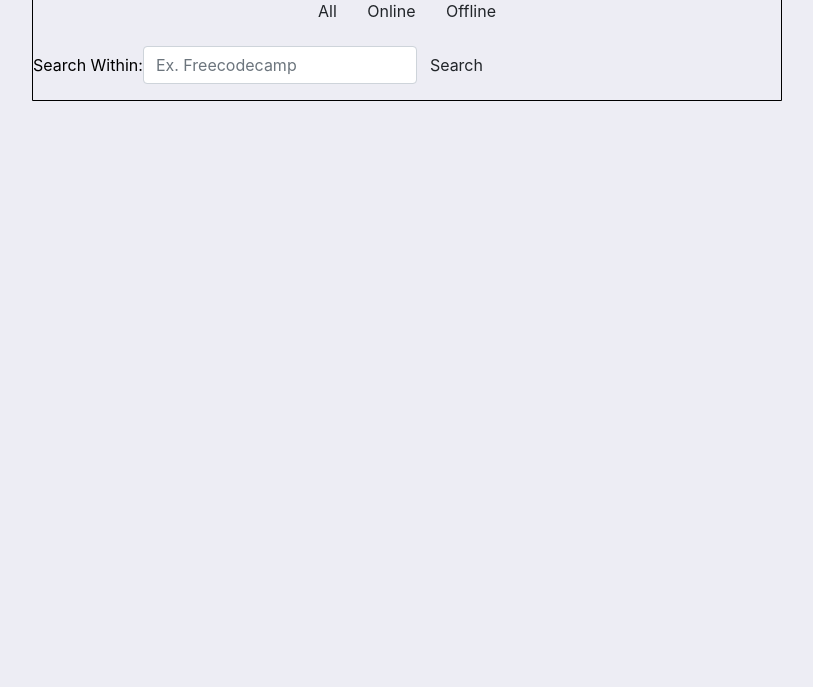
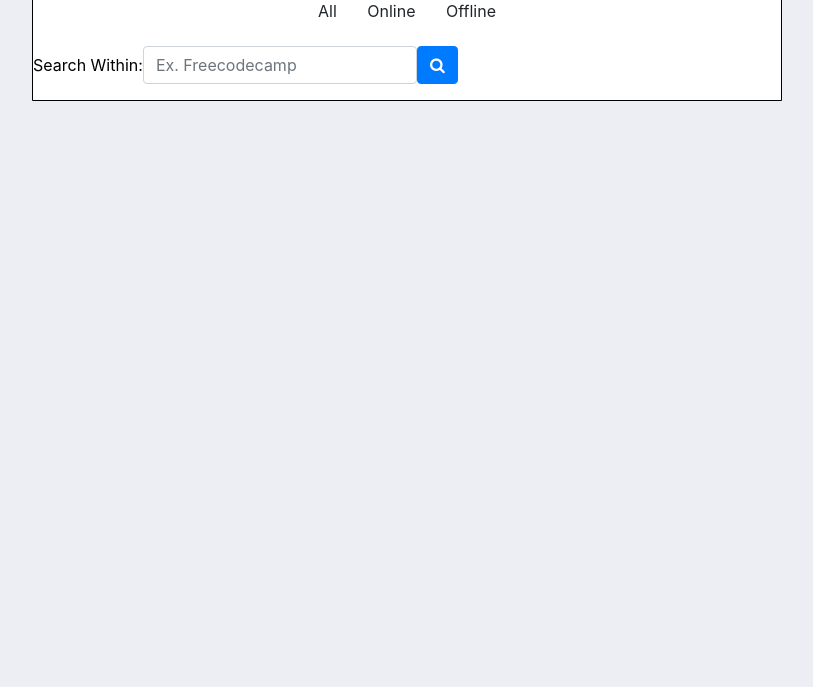
Before and after one commit to carlpage/twitchApp, a website: page index.html in a window 1280 px wide. Shown: the part 113-800 px from the top of the page, without its empty margins (53-866 px from the left). Drawn offline with nearby package versions, Linux system fonts and the light colour scheme; no server answers.

Commit message:
improved styling

```diff
--- a/css/main.min.css
+++ b/css/main.min.css
@@ -1 +1 @@
-body{color:#000;background-color:#ededf4}.streamerBox{border-top-left-radius:5px;border-top-right-radius:5px;margin-top:3rem;text-align:center;max-width:750px;border:1px solid #000}.header input{margin-top:1rem;margin-bottom:1rem}.header h1{padding-left:2rem;text-align:center}.streamers{display:block;border-right:1px solid #000;border-left:1px solid #000;border-top:1px solid #000;max-width:750px}.streamers p{display:inline;padding-right:2rem;padding-top:1.8rem}.streamers p:first-child{float:left}.streamers p:last-child{float:right}.streamers img{padding-top:.5rem;padding-bottom:.5rem;height:6rem;float:left}.streamers a,.streamers a:hover{color:#000}.streamers:last-child{border-bottom:1px solid #000;border-bottom-left-radius:5px;border-bottom-right-radius:5px;margin-bottom:3rem}
+body{color:#000;background-color:#ededf4}.streamerBox{background-color:#fff;border-top-left-radius:5px;border-top-right-radius:5px;margin-top:3rem;text-align:center;max-width:750px;border:1px solid #000}.header input{margin-top:1rem;margin-bottom:1rem}.header h1{padding-left:2rem;text-align:center}.streamers{background-color:#fff;display:block;border-right:1px solid #000;border-left:1px solid #000;border-top:1px solid #000;max-width:750px}.streamers p{display:inline;padding-right:2rem;padding-top:1.8rem}.streamers p:first-child{float:left}.streamers p:last-child{float:right}.streamers img{padding-top:.5rem;padding-bottom:.5rem;height:6rem;float:left}.streamers a,.streamers a:hover{color:#000}.streamers:last-child{border-bottom:1px solid #000;border-bottom-left-radius:5px;border-bottom-right-radius:5px;margin-bottom:3rem}
--- a/index.html
+++ b/index.html
@@ -32,7 +32,7 @@
                 <label for="search">Search Within: </label>
                 <input type="text" ng-model="tc.user" class="form-control" id="search" placeholder="Ex. Freecodecamp">
               </div>
-              <button type="submit" class="btn btn-default" ng-click="tc.searchUser()">Search</button>
+              <button type="submit" class="btn btn-primary" ng-click="tc.searchUser()"><i class="fa fa-search" aria-hidden="true"></i></button>
             </form>
           </div> <!-- end header -->
           <div class="col-md-12 streamers" ng-repeat="streamers in tc.userGroup | filter: tc.user | orderBy: 'name'">
--- a/scss/_base.scss
+++ b/scss/_base.scss
@@ -6,6 +6,7 @@ body {
 }
 
 .streamerBox {
+  background-color: white;
   border-top-left-radius: 5px;
   border-top-right-radius: 5px;
   margin-top: 3rem;
@@ -26,6 +27,8 @@ body {
 } // end header
 
 .streamers {
+  background-color: white;
+
   display: block;
   border-right: 1px solid black;
   border-left: 1px solid black;
```
